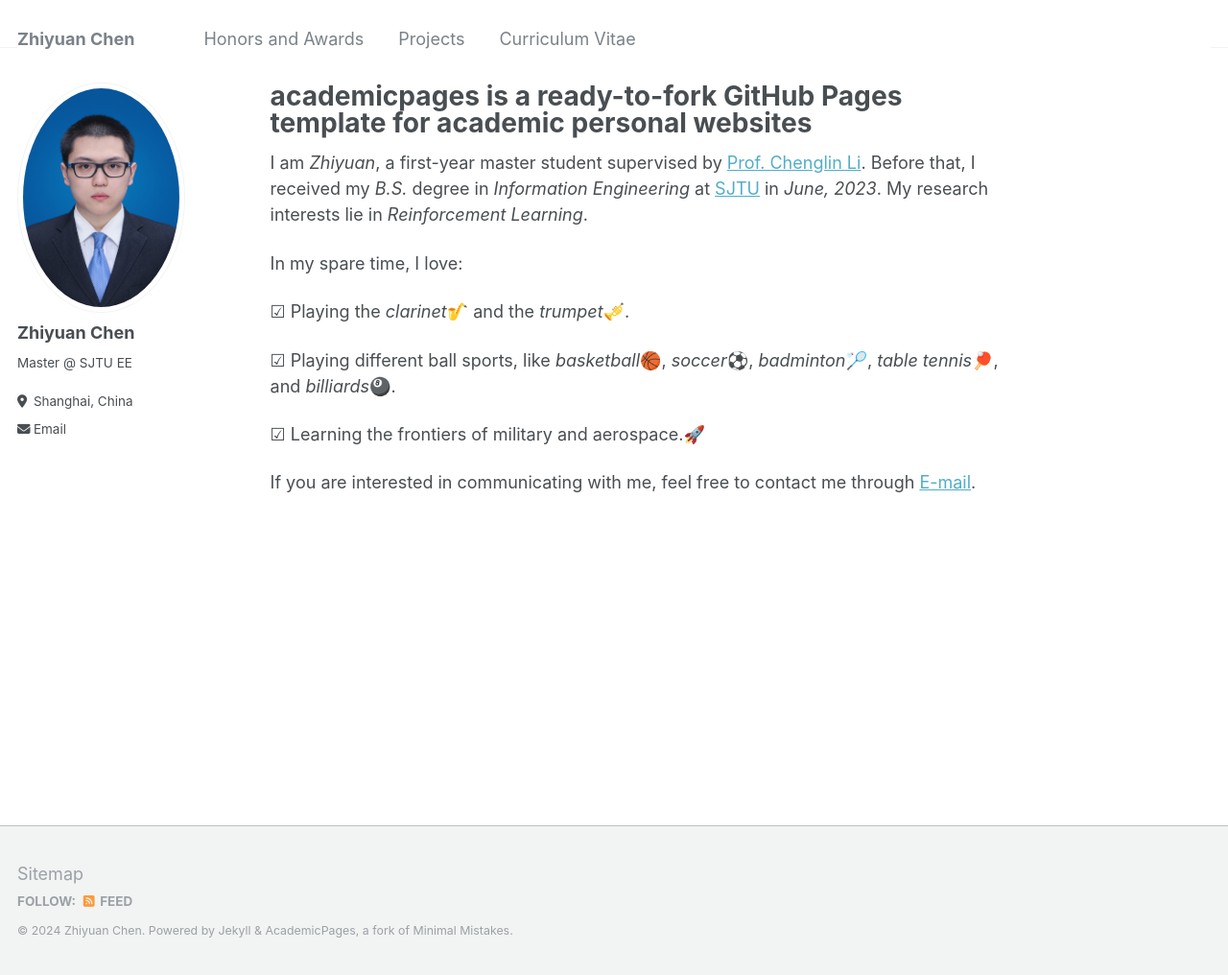
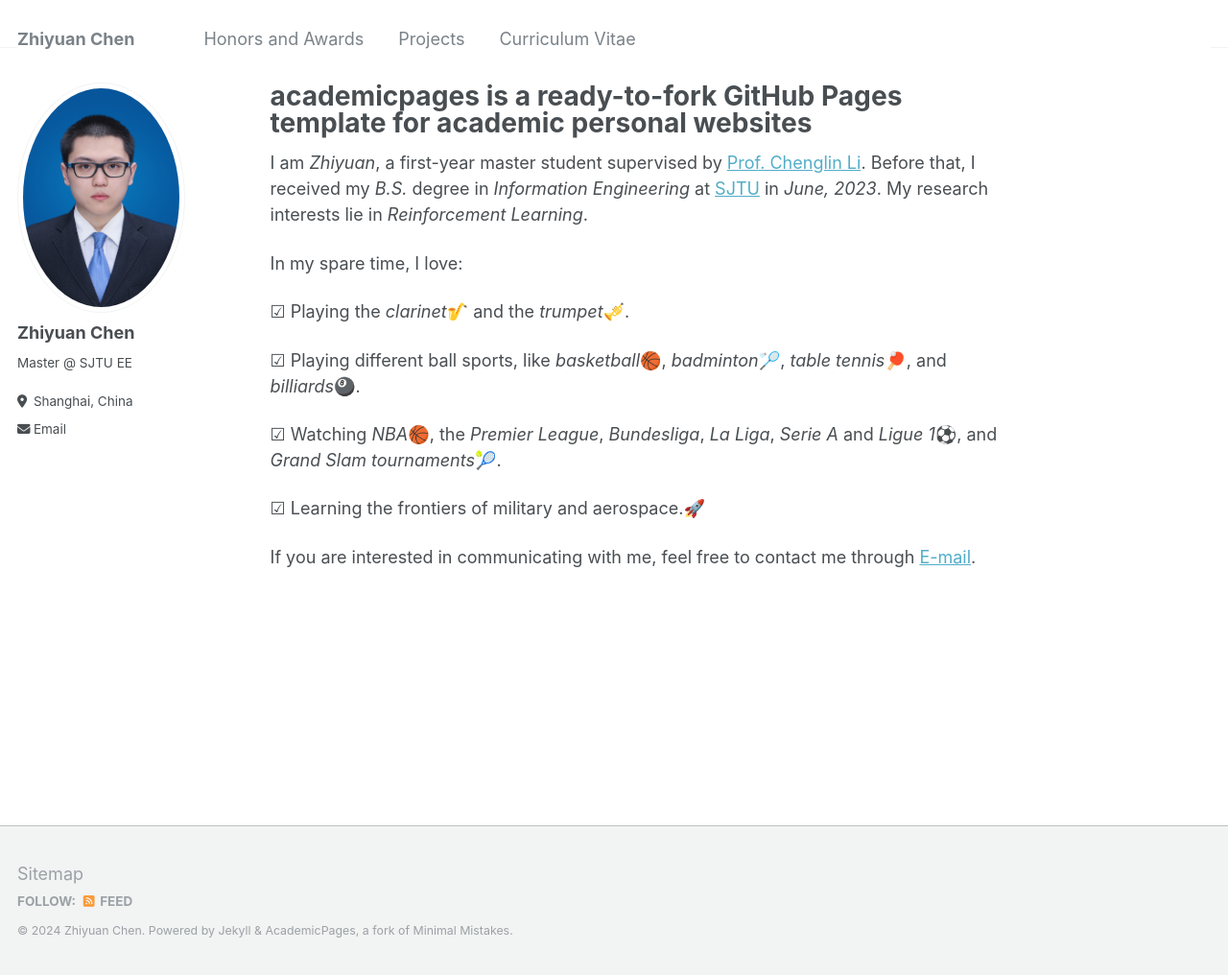
Before and after one commit to chenzhiyuan-stack1/chenzhiyuan-stack1.github.io, a Jekyll site: the page built from _pages/about.md, in a window 1280 px wide and 1016 px high. Shown: the whole window at 96% size. Built offline with Jekyll 4.4.1, drawn with Linux system fonts in a browser that asks for light colours.

Commit message:
Update about.md

```diff
--- a/_pages/about.md
+++ b/_pages/about.md
@@ -13,7 +13,9 @@ In my spare time, I love:
 
  ☑ Playing the _clarinet_🎷 and the _trumpet_🎺.
 
- ☑ Playing different ball sports, like _basketball_🏀, _soccer_⚽️, _badminton_🏸, _table tennis_🏓, and _billiards_🎱.
+ ☑ Playing different ball sports, like _basketball_🏀, _badminton_🏸, _table tennis_🏓, and _billiards_🎱.
+
+ ☑ Watching _NBA_🏀, the _Premier League_, _Bundesliga_, _La Liga_, _Serie A_ and _Ligue 1_⚽️, and _Grand Slam tournaments_🎾.
 
  ☑ Learning the frontiers of military and aerospace.🚀
 
```
